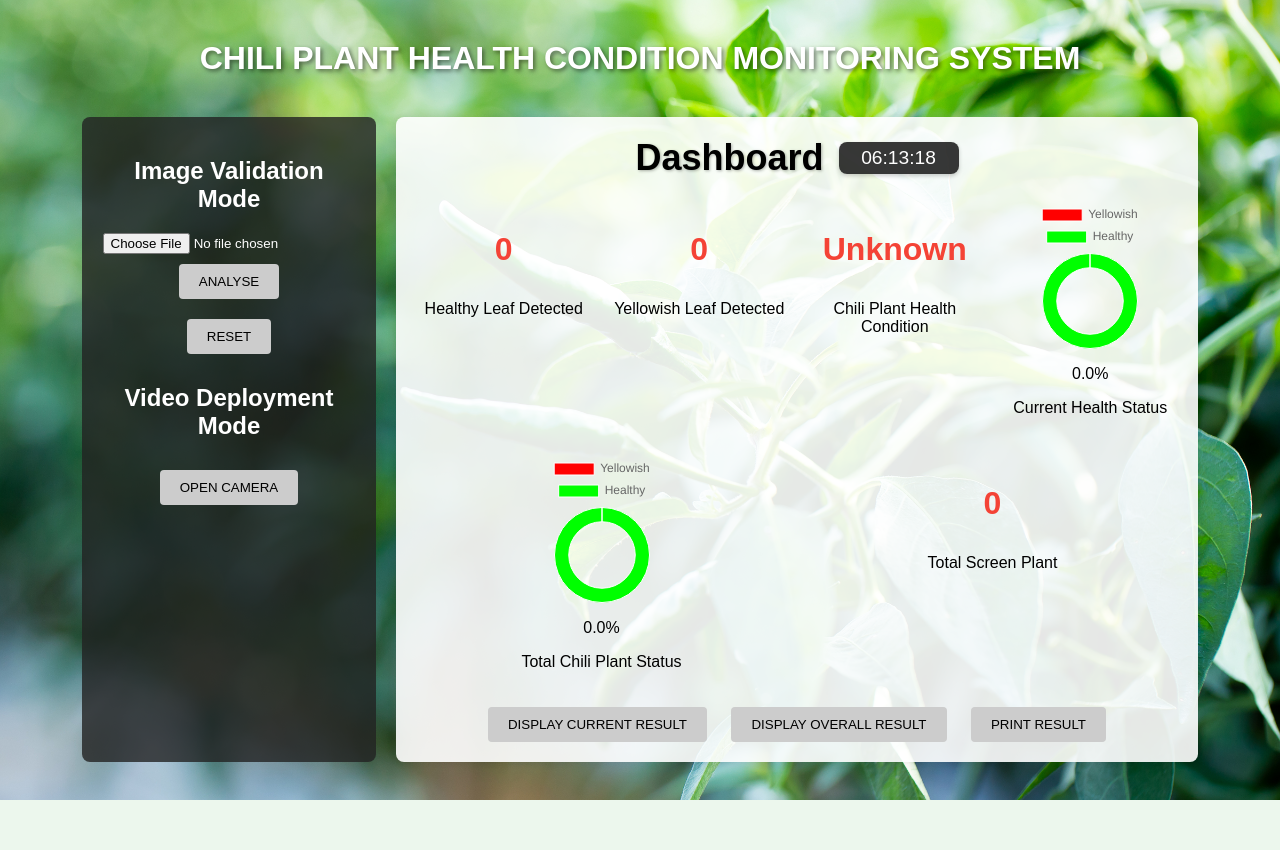
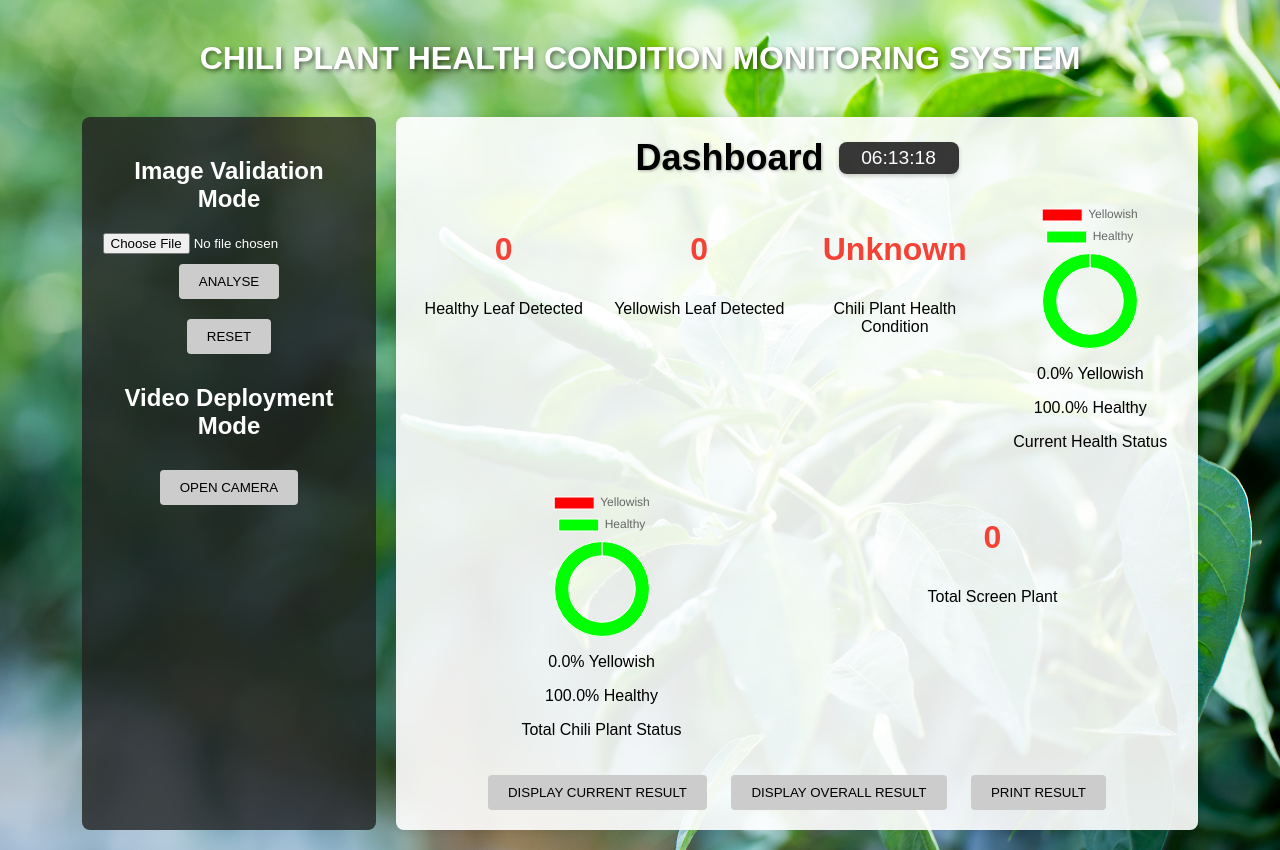
Before and after one commit to naznajmuddin/chili_yolo, a Flask app: page / in a window 1280 px wide. Before the commit the page ends 800 px from the top, so only its background shows below. Run offline with Flask 3, Linux system fonts and the light colour scheme.

Commit message:
update v2.1
Signed-off-by: nazwanajmuddin <naznajmuddin@gmail.com>

```diff
--- a/templates/index.html
+++ b/templates/index.html
@@ -49,6 +49,7 @@
           <div>
             <canvas id="yellowishChart"></canvas>
             <p id="yellowishPercentageText"></p>
+            <p id="healthyPercentageText"></p>
             <p>Current Health Status</p>
           </div>
 
@@ -56,6 +57,7 @@
           <div>
             <canvas id="totalYellowishChart"></canvas>
             <p id="totalYellowishPercentageText"></p>
+            <p id="totalHealthyPercentageText"></p>
             <p>Total Chili Plant Status</p>
           </div>
           <div id="currentScreenPlantSection">
@@ -204,8 +206,11 @@
         totalHealthChart.update()
 
         // Update the total health percentage text
-        const percentageText = `${healthyPercentage.toFixed(1)}%`
+        const percentageText = `${healthyPercentage.toFixed(1)}% Yellowish`
         document.getElementById('totalYellowishPercentageText').textContent = percentageText
+
+        const healthyPercentageText = `${(100 - healthyPercentage).toFixed(1)}% Healthy`;
+        document.getElementById('totalHealthyPercentageText').textContent = healthyPercentageText
       }
     }
 
@@ -247,8 +252,11 @@
         yellowishChart.update()
 
         // Update the Yellowish Percentage text
-        const percentageText = `${yellowishPercentage.toFixed(1)}%`
+        const percentageText = `${yellowishPercentage.toFixed(1)}% Yellowish`
         document.getElementById('yellowishPercentageText').textContent = percentageText
+
+        const healthyPercentageText = `${(100 - yellowishPercentage).toFixed(1)}% Healthy`;
+        document.getElementById('healthyPercentageText').textContent = healthyPercentageText
       }
     }
 
```
